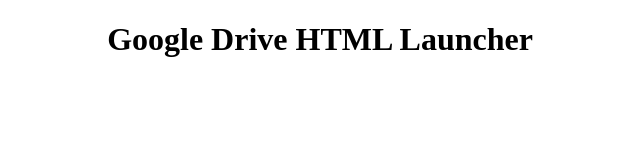
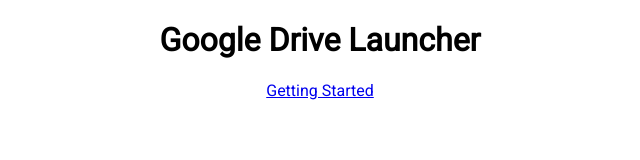
Before and after one commit to LockhartLab/whitepaper, a plain HTML site: page docs/index.html in a window 1280 px wide. Shown: the whole page, without its empty margins (320-960 px from the left). Drawn offline with Linux system fonts and the light colour scheme.

Commit message:
Updating site

```diff
--- a/docs/index.html
+++ b/docs/index.html
@@ -2,11 +2,18 @@
 <!DOCTYPE html>
 <html>
   <head>
-    <title>Google Drive HTML Launcher</title>
+    <title>Google Drive Launcher</title>
+    <link href="https://fonts.googleapis.com/css?family=Roboto&display=swap" rel="stylesheet">
+    <style type="text/css">
+      body {
+        font-family: 'Roboto', sans-serif;
+      }
+    </style>
   </head>
   <body>
     <center>
-      <h1>Google Drive HTML Launcher</h1>
+      <h1>Google Drive Launcher</h1>
+      <a href="https://developers.google.com/drive/api/v3/quickstart/js">Getting Started</a>
 
       <!--Add buttons to initiate auth sequence and sign out-->
       <button id="authorize_button" style="display: none;">Authorize</button>
```
Also changed, not shown: 2 other files.
